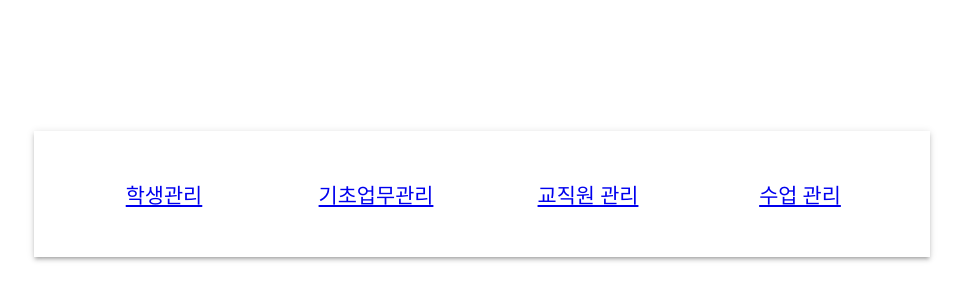
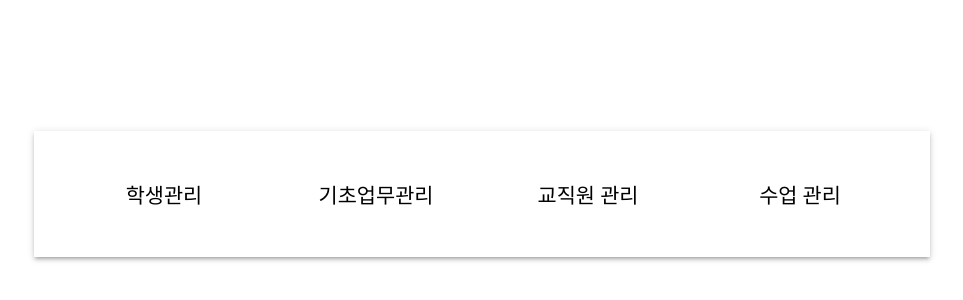
Before and after one commit to wisberry2022/school-manager-front, a Next.js app: page / in a window 1280 px wide. Shown: the part 206-506 px from the top of the page, without its empty margins (158-1121 px from the left). Built offline with nearby package versions, Linux system fonts and the light colour scheme.

Commit message:
reset.css 수정

```diff
--- a/src/styles/reset.css
+++ b/src/styles/reset.css
@@ -3,3 +3,9 @@ body {
   padding: 0;
   box-sizing: content-box;
 }
+
+a {
+  display: block;
+  text-decoration: none;
+  color: black;
+}
```
